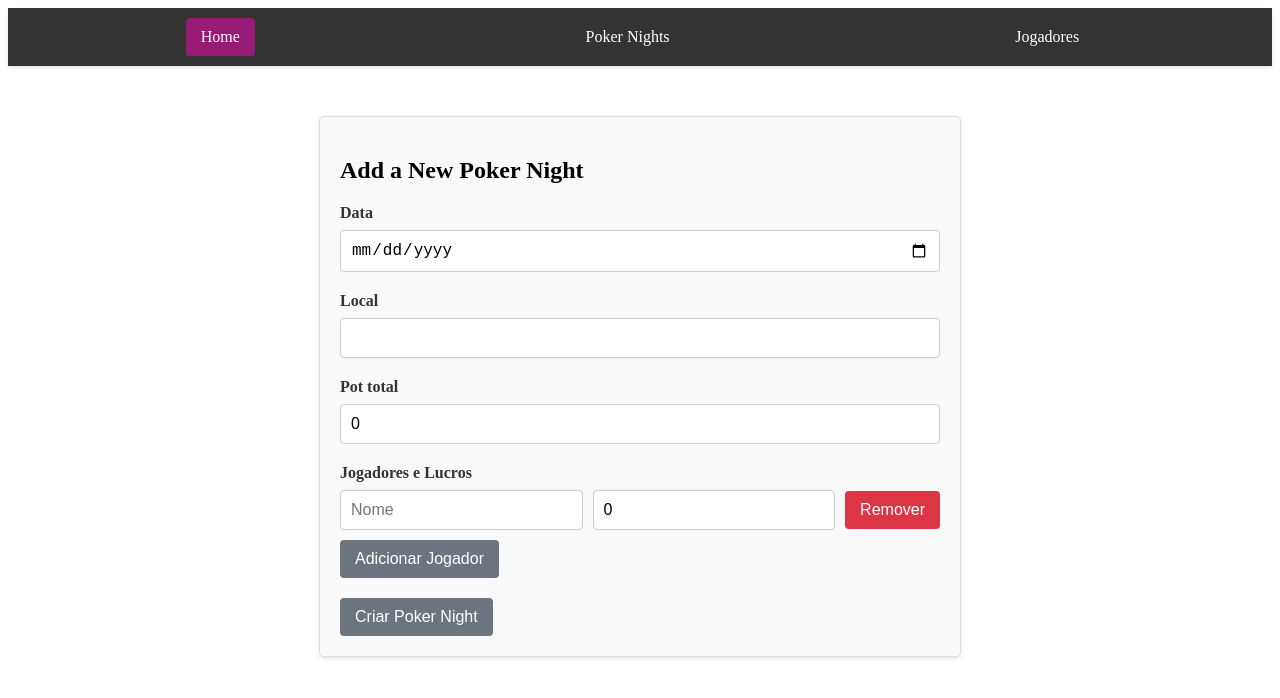
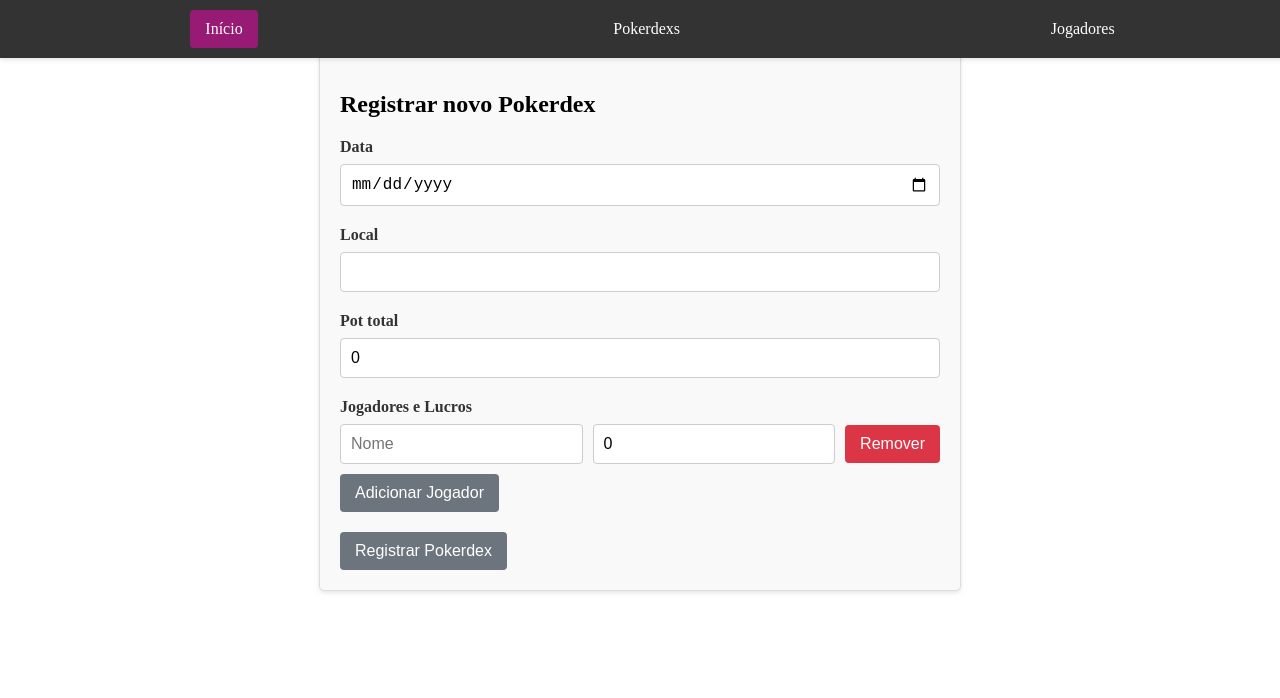
Before and after one commit to viniaraujo68/pokerdex, an Angular app in the folder frontend/: page / in a window 1280 px wide. Shown: the top 698 px of the page. Built offline with nearby package versions, Linux system fonts and the light colour scheme.

Commit message:
ainda tem q ajeitar esse padding que ta estranho

```diff
--- a/frontend/src/app/navbar/navbar.component.css
+++ b/frontend/src/app/navbar/navbar.component.css
@@ -2,6 +2,11 @@
   background-color: #333;
   padding: 10px 20px;
   box-shadow: 0 2px 4px rgba(0, 0, 0, 0.1);
+  width: 100%;
+  position: fixed;
+  top: 0;
+  left: 0;
+  z-index: 1000;
 }
 
 .navbar-list {
--- a/frontend/src/app/navbar/navbar.component.html
+++ b/frontend/src/app/navbar/navbar.component.html
@@ -1,10 +1,10 @@
 <nav class="navbar">
   <ul class="navbar-list">
     <li class="navbar-item">
-      <a routerLink="/" routerLinkActive="active" [routerLinkActiveOptions]="{ exact: true }" class="navbar-link">Home</a>
+      <a routerLink="/" routerLinkActive="active" [routerLinkActiveOptions]="{ exact: true }" class="navbar-link">Início</a>
     </li>
     <li class="navbar-item">
-      <a routerLink="/poker-nights" routerLinkActive="active" class="navbar-link">Poker Nights</a>
+      <a routerLink="/poker-nights" routerLinkActive="active" class="navbar-link">Pokerdexs</a>
     </li>
     <li class="navbar-item">
       <a routerLink="/players" routerLinkActive="active" class="navbar-link">Jogadores</a>
--- a/frontend/src/app/players/players.component.css
+++ b/frontend/src/app/players/players.component.css
@@ -3,7 +3,7 @@
   flex-wrap: wrap;
   gap: 20px;
   justify-content: center;
-  padding: 20px;
+  padding: 80px;
 }
 
 .player-card {
--- a/frontend/src/app/poker-night-form/poker-night-form.component.html
+++ b/frontend/src/app/poker-night-form/poker-night-form.component.html
@@ -1,5 +1,5 @@
 <div class="form-container">
-	<h2>Add a New Poker Night</h2>
+	<h2>Registrar novo Pokerdex</h2>
 
 	<form (ngSubmit)="onSubmit()" #pokerNightForm="ngForm">
 	  <!-- Date -->
@@ -80,6 +80,6 @@
 		<button type="button" class="btn btn-secondary" (click)="addPlayer()">Adicionar Jogador</button>
 	  </div>
 
-	  <button type="submit" class="btn btn-primary" [disabled]="pokerNightForm.invalid">Criar Poker Night</button>
+	  <button type="submit" class="btn btn-primary" [disabled]="pokerNightForm.invalid">Registrar Pokerdex</button>
 	</form>
   </div>
--- a/frontend/src/app/poker-nights/poker-nights.component.css
+++ b/frontend/src/app/poker-nights/poker-nights.component.css
@@ -1,5 +1,5 @@
 .poker-nights-container {
-  padding: 20px;
+  padding: 80px;
   text-align: center;
 }
 
```
